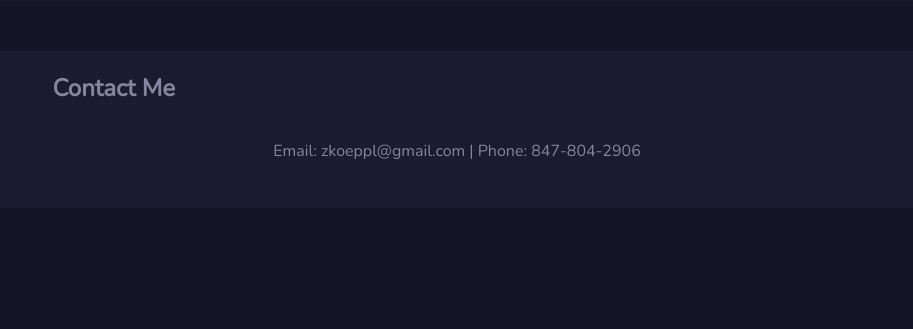
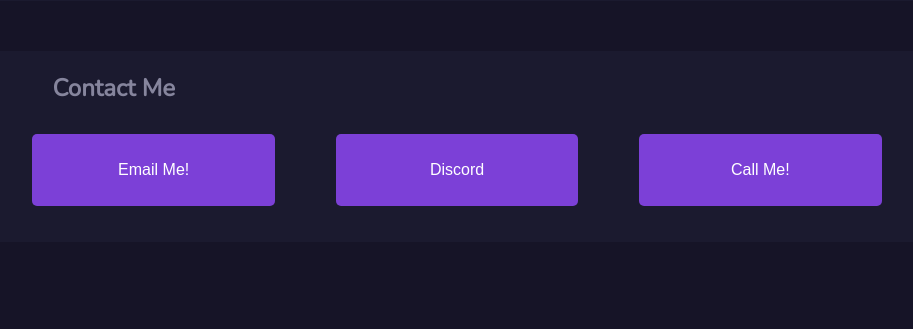
Before and after one commit to ZachK26/zach-koeppl-portfolio, a Flask app: page / in a window 1280 px wide. Shown: the part 2225-2554 px from the top of the page, without its empty margins (183-1096 px from the left). Run offline with Flask 2, Linux system fonts and the light colour scheme.

Commit message:
Edited contact me section to be more user friendly

```diff
--- a/static/styles.css
+++ b/static/styles.css
@@ -248,3 +248,20 @@ h3{
 font-size:24px;
 margin-left: 17%;
 }
+.contactButtons{
+	width: 24%;
+	margin:3%;
+	height:38%;
+	margin-top:1%;
+	margin-bottom:6%;
+
+}
+.emailbutton{
+	background-color:#6E3DC7;
+}
+.discordbutton{
+	background-color:#D76D77;
+}
+.callbutton{
+	background-color:#FFAF7B;
+}
--- a/templates/index.html
+++ b/templates/index.html
@@ -131,8 +131,9 @@
   </div>
     <div class = 'otherSectionsSTContainer' id = 'contactme'>
       <h3 id = 'sttitles' class = 'otherSections'>Contact Me</h3>
-      <p class = 'otherSectionsST'>Email: zkoeppl@gmail.com | Phone: 847-804-2906
-      </p>
+      <button onclick="location.href='https://github.com/ZachK26/color-gen-website'" type="button" class = 'button contactButtons'>Email Me!</button>
+      <button onclick="location.href='https://github.com/ZachK26/color-gen-website'" type="button" class = 'button contactButtons'>Discord</button>
+      <button onclick="location.href='https://github.com/ZachK26/color-gen-website'" type="button" class = 'button contactButtons'>Call Me!</button>
     </div>
   </div>
 </div>
```
